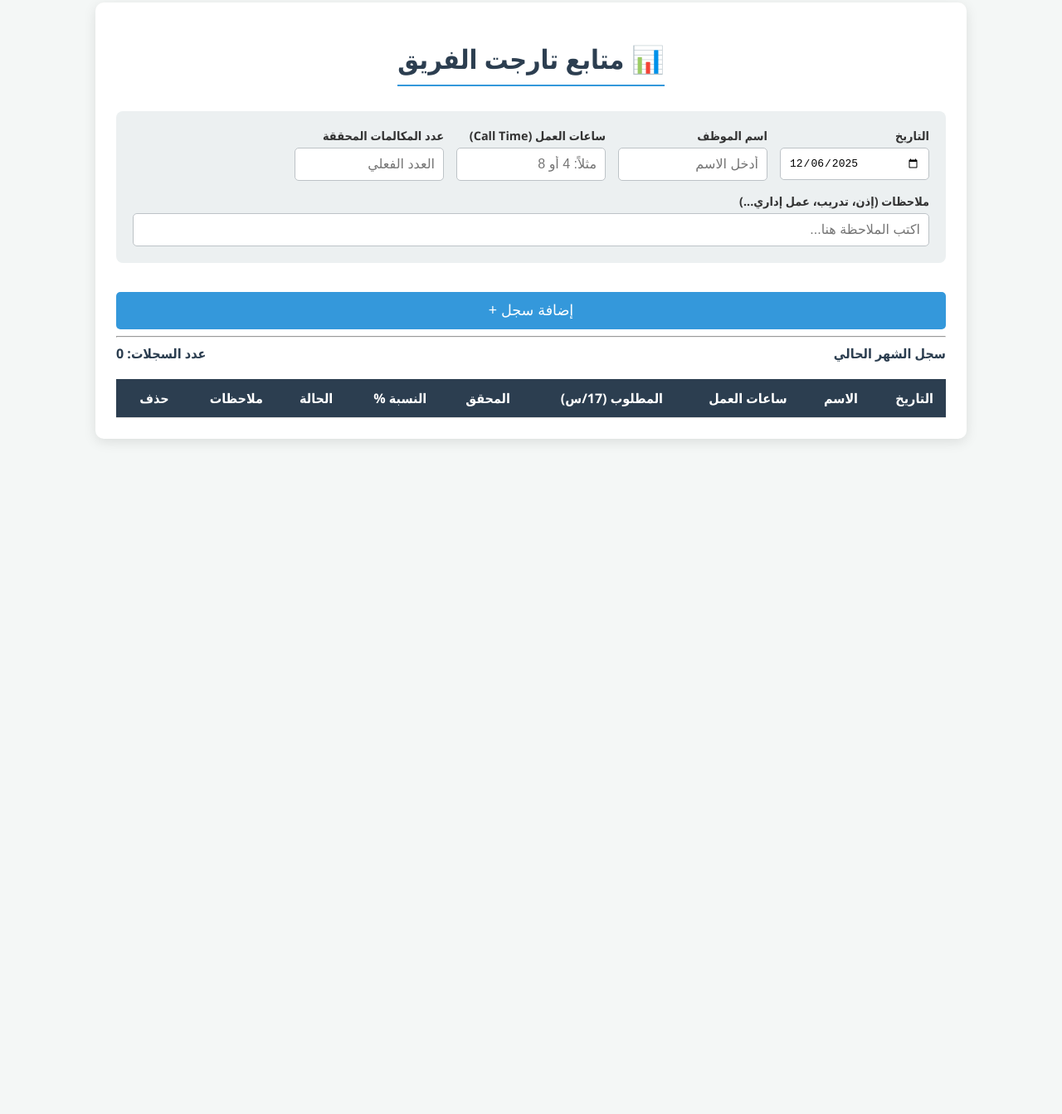
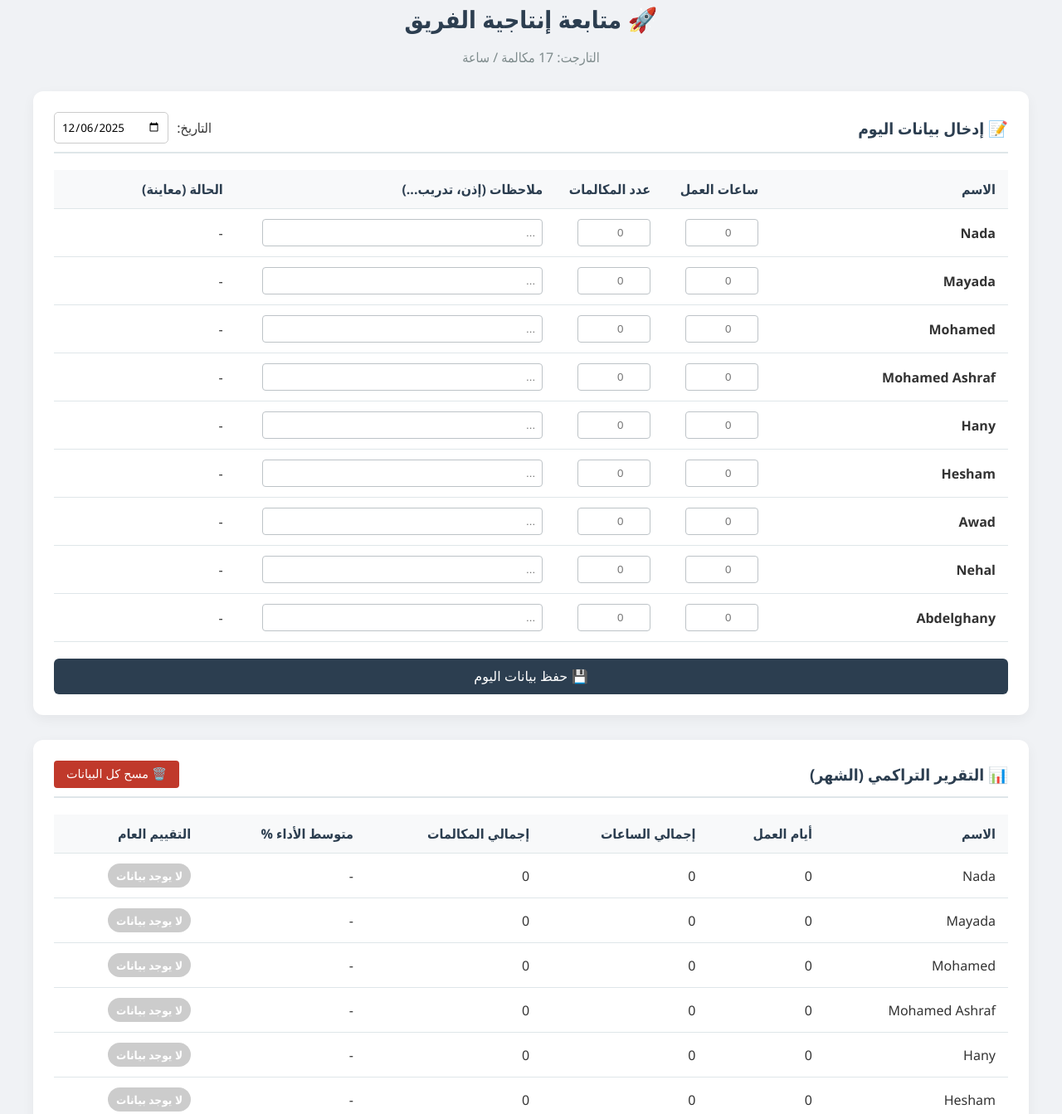
Before and after one commit to Mahmouds05/Productivity, a plain HTML site: page index.html in a window 1280 px wide. Shown: the part 17-1360 px from the top of the page at 83% size. Before the commit the page ends 800 px from the top, so only its background shows below. Drawn offline with Linux system fonts and the light colour scheme.

Commit message:
Update index.html

```diff
--- a/index.html
+++ b/index.html
@@ -3,337 +3,420 @@
 <head>
     <meta charset="UTF-8">
     <meta name="viewport" content="width=device-width, initial-scale=1.0">
-    <title>متابع إنتاجية الفريق - التارجت</title>
+    <title>تارجت التيم - لوحة التحكم</title>
     <style>
         :root {
-            --primary-color: #2c3e50;
-            --accent-color: #3498db;
-            --success-color: #27ae60;
-            --danger-color: #c0392b;
-            --light-bg: #f4f7f6;
+            --bg-color: #f0f2f5;
+            --primary: #2c3e50;
+            --accent: #3498db;
+            --white: #ffffff;
+            --green: #27ae60;
+            --red: #c0392b;
+            --border: #dfe6e9;
         }
 
         body {
             font-family: 'Segoe UI', Tahoma, Geneva, Verdana, sans-serif;
-            background-color: var(--light-bg);
+            background-color: var(--bg-color);
             margin: 0;
             padding: 20px;
             color: #333;
         }
 
         .container {
-            max-width: 1000px;
+            max-width: 1200px;
             margin: 0 auto;
-            background: white;
-            padding: 25px;
-            border-radius: 10px;
-            box-shadow: 0 4px 15px rgba(0,0,0,0.1);
+        }
+
+        header {
+            text-align: center;
+            margin-bottom: 30px;
         }
 
         h1 {
-            text-align: center;
-            color: var(--primary-color);
-            margin-bottom: 30px;
-            border-bottom: 2px solid var(--accent-color);
-            padding-bottom: 10px;
-            display: inline-block;
+            color: var(--primary);
+            margin: 0;
+            font-size: 1.8rem;
         }
 
-        /* Form Styling */
-        .input-group {
-            display: grid;
-            grid-template-columns: repeat(auto-fit, minmax(150px, 1fr));
-            gap: 15px;
-            margin-bottom: 25px;
-            background: #ecf0f1;
-            padding: 20px;
-            border-radius: 8px;
+        p {
+            color: #7f8c8d;
         }
 
-        .form-control {
-            display: flex;
-            flex-direction: column;
+        /* كروت الأقسام */
+        .card {
+            background: var(--white);
+            border-radius: 12px;
+            padding: 25px;
+            margin-bottom: 30px;
+            box-shadow: 0 5px 15px rgba(0,0,0,0.05);
         }
 
-        label {
-            margin-bottom: 5px;
-            font-weight: bold;
-            font-size: 0.9em;
+        .card-header {
+            display: flex;
+            justify-content: space-between;
+            align-items: center;
+            margin-bottom: 20px;
+            border-bottom: 2px solid var(--border);
+            padding-bottom: 10px;
         }
 
-        input, select, textarea {
-            padding: 10px;
-            border: 1px solid #bdc3c7;
-            border-radius: 5px;
-            font-size: 1em;
+        .card-title {
+            font-size: 1.2rem;
+            font-weight: bold;
+            color: var(--primary);
         }
 
-        button {
-            background-color: var(--accent-color);
-            color: white;
-            border: none;
-            padding: 12px 25px;
-            border-radius: 5px;
-            cursor: pointer;
-            font-size: 1.1em;
-            transition: background 0.3s;
-            margin-top: 10px;
-            width: 100%;
+        /* التحكم في التاريخ */
+        .date-control {
+            display: flex;
+            align-items: center;
+            gap: 10px;
         }
 
-        button:hover {
-            background-color: #2980b9;
+        input[type="date"] {
+            padding: 8px;
+            border: 1px solid #ccc;
+            border-radius: 5px;
+            font-family: inherit;
         }
 
-        /* Table Styling */
+        /* الجداول */
+        .table-responsive {
+            overflow-x: auto;
+        }
+
         table {
             width: 100%;
             border-collapse: collapse;
-            margin-top: 20px;
+            min-width: 600px;
         }
 
         th, td {
             padding: 12px 15px;
             text-align: right;
-            border-bottom: 1px solid #ddd;
+            border-bottom: 1px solid var(--border);
         }
 
         th {
-            background-color: var(--primary-color);
-            color: white;
+            background-color: #f8f9fa;
+            color: var(--primary);
+            font-weight: 600;
+        }
+
+        /* حقول الإدخال داخل الجدول */
+        .input-mini {
+            width: 70px;
+            padding: 8px;
+            border: 1px solid #bdc3c7;
+            border-radius: 4px;
+            text-align: center;
+        }
+
+        .input-note {
+            width: 90%;
+            padding: 8px;
+            border: 1px solid #bdc3c7;
+            border-radius: 4px;
         }
 
         tr:hover {
-            background-color: #f1f1f1;
+            background-color: #fafafa;
         }
 
-        /* Status Badges */
+        /* الأزرار */
+        .btn-save {
+            background-color: var(--primary);
+            color: white;
+            border: none;
+            padding: 12px 30px;
+            border-radius: 6px;
+            cursor: pointer;
+            font-size: 1rem;
+            width: 100%;
+            margin-top: 20px;
+            transition: background 0.3s;
+        }
+
+        .btn-save:hover {
+            background-color: #1a252f;
+        }
+
+        .btn-reset {
+            background-color: var(--red);
+            color: white;
+            border: none;
+            padding: 8px 15px;
+            border-radius: 4px;
+            cursor: pointer;
+            font-size: 0.9rem;
+        }
+
+        /* بادجات الأداء */
         .badge {
             padding: 5px 10px;
-            border-radius: 15px;
-            font-size: 0.85em;
+            border-radius: 20px;
+            font-size: 0.85rem;
+            font-weight: bold;
             color: white;
-            font-weight: bold;
+            display: inline-block;
+            min-width: 60px;
+            text-align: center;
         }
-        .bg-success { background-color: var(--success-color); }
-        .bg-danger { background-color: var(--danger-color); }
+        .b-green { background: var(--green); }
+        .b-red { background: var(--red); }
+        .b-orange { background: #f39c12; }
 
-        /* Progress Bar */
-        .progress-container {
-            background-color: #e0e0e0;
-            border-radius: 10px;
-            height: 10px;
-            width: 100%;
-            margin-top: 5px;
-            overflow: hidden;
-        }
-        .progress-bar {
-            height: 100%;
-            border-radius: 10px;
-            transition: width 0.5s ease-in-out;
-        }
-
-        .note-text {
-            font-style: italic;
-            color: #7f8c8d;
-            font-size: 0.9em;
-        }
-
-        .summary-box {
-            display: flex;
-            justify-content: space-between;
-            margin-bottom: 20px;
-            font-weight: bold;
-            color: var(--primary-color);
-        }
-
-        .delete-btn {
-            background-color: var(--danger-color);
-            padding: 5px 10px;
-            font-size: 0.8em;
-            width: auto;
-            margin: 0;
+        /* تظليل الصفوف */
+        .row-highlight {
+            background-color: #e8f8f5;
         }
     </style>
 </head>
 <body>
 
 <div class="container">
-    <div style="text-align: center;">
-        <h1>📊 متابع تارجت الفريق</h1>
-    </div>
+    <header>
+        <h1>🚀 متابعة إنتاجية الفريق</h1>
+        <p>التارجت: 17 مكالمة / ساعة</p>
+    </header>
 
-    <div class="input-group">
-        <div class="form-control">
-            <label>التاريخ</label>
-            <input type="date" id="dateInput">
-        </div>
-        <div class="form-control">
-            <label>اسم الموظف</label>
-            <input type="text" id="nameInput" placeholder="أدخل الاسم">
-        </div>
-        <div class="form-control">
-            <label>ساعات العمل (Call Time)</label>
-            <input type="number" id="hoursInput" placeholder="مثلاً: 4 أو 8" min="1" max="12">
-        </div>
-        <div class="form-control">
-            <label>عدد المكالمات المحققة</label>
-            <input type="number" id="callsInput" placeholder="العدد الفعلي">
-        </div>
-        <div class="form-control" style="grid-column: 1 / -1;">
-            <label>ملاحظات (إذن، تدريب، عمل إداري...)</label>
-            <input type="text" id="notesInput" placeholder="اكتب الملاحظة هنا...">
+    <div class="card">
+        <div class="card-header">
+            <span class="card-title">📝 إدخال بيانات اليوم</span>
+            <div class="date-control">
+                <label>التاريخ:</label>
+                <input type="date" id="currentDate">
             </div>
         </div>
 
-    <button onclick="addRecord()">إضافة سجل +</button>
-
-    <hr>
-
-    <div class="summary-box">
-        <span>سجل الشهر الحالي</span>
-        <span id="totalRecords">عدد السجلات: 0</span>
-    </div>
-
-    <table id="recordsTable">
+        <div class="table-responsive">
+            <table id="entryTable">
                 <thead>
                     <tr>
-                <th>التاريخ</th>
                         <th>الاسم</th>
-                <th>ساعات العمل</th>
-                <th>المطلوب (17/س)</th>
-                <th>المحقق</th>
-                <th>النسبة %</th>
-                <th>الحالة</th>
-                <th>ملاحظات</th>
-                <th>حذف</th>
+                        <th style="width: 100px;">ساعات العمل</th>
+                        <th style="width: 100px;">عدد المكالمات</th>
+                        <th>ملاحظات (إذن، تدريب...)</th>
+                        <th>الحالة (معاينة)</th>
                     </tr>
                 </thead>
-        <tbody>
+                <tbody id="entryTableBody">
                     </tbody>
             </table>
         </div>
 
+        <button class="btn-save" onclick="saveDailyData()">💾 حفظ بيانات اليوم</button>
+    </div>
+
+    <div class="card">
+        <div class="card-header">
+            <span class="card-title">📊 التقرير التراكمي (الشهر)</span>
+            <button class="btn-reset" onclick="clearAllData()">🗑️ مسح كل البيانات</button>
+        </div>
+
+        <div class="table-responsive">
+            <table id="statsTable">
+                <thead>
+                    <tr>
+                        <th>الاسم</th>
+                        <th>أيام العمل</th>
+                        <th>إجمالي الساعات</th>
+                        <th>إجمالي المكالمات</th>
+                        <th>متوسط الأداء %</th>
+                        <th>التقييم العام</th>
+                    </tr>
+                </thead>
+                <tbody id="statsBody">
+                    </tbody>
+            </table>
+        </div>
+    </div>
+</div>
+
 <script>
-    // إعداد التاريخ لليوم تلقائياً
-    document.getElementById('dateInput').valueAsDate = new Date();
+    // قائمة الأسماء الثابتة
+    const TEAM_NAMES = [
+        "Nada",
+        "Mayada",
+        "Mohamed",
+        "Mohamed Ashraf",
+        "Hany",
+        "Hesham",
+        "Awad",
+        "Nehal",
+        "Abdelghany"
+    ];
 
-    // التارجت في الساعة
     const TARGET_PER_HOUR = 17;
 
-    // تحميل البيانات المحفوظة عند فتح الصفحة
-    document.addEventListener('DOMContentLoaded', loadData);
+    // تهيئة الصفحة
+    document.addEventListener('DOMContentLoaded', () => {
+        document.getElementById('currentDate').valueAsDate = new Date();
+        renderEntryTable();
+        calculateAndRenderStats();
+    });
 
-    function addRecord() {
-        const date = document.getElementById('dateInput').value;
-        const name = document.getElementById('nameInput').value;
-        const hours = parseFloat(document.getElementById('hoursInput').value);
-        const calls = parseInt(document.getElementById('callsInput').value);
-        const notes = document.getElementById('notesInput').value;
+    // 1. رسم جدول الإدخال بناءً على الأسماء
+    function renderEntryTable() {
+        const tbody = document.getElementById('entryTableBody');
+        tbody.innerHTML = '';
 
-        if (!date || !name || !hours || isNaN(calls)) {
-            alert('الرجاء ملء جميع الحقول الأساسية');
+        TEAM_NAMES.forEach((name, index) => {
+            const tr = document.createElement('tr');
+            tr.innerHTML = `
+                <td style="font-weight:bold;">${name}</td>
+                <td><input type="number" id="hours_${index}" class="input-mini" placeholder="0" oninput="previewStatus(${index})"></td>
+                <td><input type="number" id="calls_${index}" class="input-mini" placeholder="0" oninput="previewStatus(${index})"></td>
+                <td><input type="text" id="note_${index}" class="input-note" placeholder="..."></td>
+                <td id="status_${index}">-</td>
+            `;
+            tbody.appendChild(tr);
+        });
+    }
+
+    // 2. وظيفة معاينة الحالة (تحسب التارجت وأنت بتكتب)
+    function previewStatus(index) {
+        const hours = parseFloat(document.getElementById(`hours_${index}`).value) || 0;
+        const calls = parseInt(document.getElementById(`calls_${index}`).value) || 0;
+        const statusCell = document.getElementById(`status_${index}`);
+
+        if (hours > 0) {
+            const required = hours * TARGET_PER_HOUR;
+            const diff = calls - required;
+            const isAchieved = calls >= required;
+
+            let color = isAchieved ? 'green' : 'red';
+            let symbol = isAchieved ? '✔️' : '❌';
+
+            statusCell.innerHTML = `<span style="color:${color}; font-weight:bold;">${symbol} (${diff > 0 ? '+' : ''}${diff})</span>`;
+        } else {
+            statusCell.innerHTML = '-';
+        }
+    }
+
+    // 3. حفظ البيانات
+    function saveDailyData() {
+        const date = document.getElementById('currentDate').value;
+        let dailyRecords = [];
+        let hasData = false;
+
+        TEAM_NAMES.forEach((name, index) => {
+            const hours = parseFloat(document.getElementById(`hours_${index}`).value);
+            const calls = parseInt(document.getElementById(`calls_${index}`).value);
+            const note = document.getElementById(`note_${index}`).value;
+
+            // نحفظ فقط الموظف اللي تم إدخال ساعات له
+            if (hours && hours > 0) {
+                hasData = true;
+                const required = hours * TARGET_PER_HOUR;
+                const percent = (calls / required) * 100;
+
+                dailyRecords.push({
+                    date: date,
+                    name: name,
+                    hours: hours,
+                    calls: calls,
+                    required: required,
+                    percent: percent,
+                    note: note
+                });
+            }
+        });
+
+        if (!hasData) {
+            alert('من فضلك أدخل بيانات لموظف واحد على الأقل');
             return;
         }
 
-        // المعادلة الحسابية
-        const requiredCalls = hours * TARGET_PER_HOUR;
-        const achievementPercent = (calls / requiredCalls) * 100;
-        const isAchieved = calls >= requiredCalls;
-        const diff = calls - requiredCalls; // الفارق (بالسالب أو الموجب)
+        // حفظ في LocalStorage
+        let allHistory = JSON.parse(localStorage.getItem('teamProductivityDB')) || [];
 
-        const record = {
-            id: Date.now(),
-            date,
-            name,
-            hours,
-            requiredCalls,
-            calls,
-            achievementPercent: achievementPercent.toFixed(1),
-            isAchieved,
-            diff,
-            notes
-        };
+        // مسح أي بيانات قديمة لنفس التاريخ (عشان لو عدلت وحفظت تاني)
+        allHistory = allHistory.filter(record => record.date !== date);
 
-        saveRecord(record);
-        renderRow(record);
-        clearInputs();
+        // دمج الجديد
+        allHistory = [...allHistory, ...dailyRecords];
+
+        localStorage.setItem('teamProductivityDB', JSON.stringify(allHistory));
+
+        alert('تم حفظ البيانات بنجاح ✅');
+
+        // تصفير الخانات
+        renderEntryTable();
+        // تحديث الجدول التحليلي
+        calculateAndRenderStats();
     }
 
-    function renderRow(record) {
-        const table = document.getElementById('recordsTable').getElementsByTagName('tbody')[0];
-        const newRow = table.insertRow();
+    // 4. حساب وعرض الإحصائيات (الأيام، المتوسط)
+    function calculateAndRenderStats() {
+        let allHistory = JSON.parse(localStorage.getItem('teamProductivityDB')) || [];
+        const tbody = document.getElementById('statsBody');
+        tbody.innerHTML = '';
 
-        // تحديد لون الحالة وشريط التقدم
-        const statusClass = record.isAchieved ? 'bg-success' : 'bg-danger';
-        const statusText = record.isAchieved ? 'تم التحقيق' : 'لم يتحقق';
-        const diffText = record.diff > 0 ? `+${record.diff}` : `${record.diff}`;
+        TEAM_NAMES.forEach(name => {
+            // فلترة سجلات الموظف ده بس
+            const records = allHistory.filter(r => r.name === name);
 
-        // لون شريط التقدم يعتمد على النسبة
-        let progressColor = '#e74c3c'; // أحمر
-        if (record.achievementPercent >= 100) progressColor = '#27ae60'; // أخضر
-        else if (record.achievementPercent >= 80) progressColor = '#f39c12'; // برتقالي
-
-        // الحد الأقصى للعرض 100% للشريط
-        const widthPercent = Math.min(record.achievementPercent, 100);
-
-        newRow.innerHTML = `
-            <td>${record.date}</td>
-            <td><strong>${record.name}</strong></td>
-            <td>${record.hours} ساعات</td>
-            <td>${record.requiredCalls}</td>
-            <td>
-                ${record.calls} <small style="color:${record.diff >= 0 ? 'green' : 'red'}">(${diffText})</small>
-            </td>
-            <td>
-                ${record.achievementPercent}%
-                <div class="progress-container">
-                    <div class="progress-bar" style="width: ${widthPercent}%; background-color: ${progressColor};"></div>
-                </div>
-            </td>
-            <td><span class="badge ${statusClass}">${statusText}</span></td>
-            <td class="note-text">${record.notes}</td>
-            <td><button class="delete-btn" onclick="deleteRecord(${record.id}, this)">X</button></td>
+            if (records.length === 0) {
+                // لو ملوش داتا، نكتب أصفار
+                tbody.innerHTML += `
+                    <tr>
+                        <td>${name}</td>
+                        <td>0</td>
+                        <td>0</td>
+                        <td>0</td>
+                        <td>-</td>
+                        <td><span class="badge" style="background:#ccc">لا يوجد بيانات</span></td>
+                    </tr>
                 `;
-
-        updateCount();
+                return;
             }
 
-    function saveRecord(record) {
-        let records = JSON.parse(localStorage.getItem('teamProductivity')) || [];
-        records.push(record);
-        localStorage.setItem('teamProductivity', JSON.stringify(records));
+            // الحسابات
+            const daysWorked = records.length;
+            const totalHours = records.reduce((sum, r) => sum + r.hours, 0);
+            const totalCalls = records.reduce((sum, r) => sum + r.calls, 0);
+
+            // حساب متوسط نسبة تحقيق التارجت
+            // نجمع كل النسب المئوية ونقسمها على عدد الأيام
+            const totalPercent = records.reduce((sum, r) => sum + r.percent, 0);
+            const avgPercent = (totalPercent / daysWorked).toFixed(1);
+
+            let badgeClass = '';
+            let badgeText = '';
+
+            if (avgPercent >= 100) {
+                badgeClass = 'b-green';
+                badgeText = 'ممتاز 🌟';
+            } else if (avgPercent >= 85) {
+                badgeClass = 'b-orange';
+                badgeText = 'جيد جداً';
+            } else {
+                badgeClass = 'b-red';
+                badgeText = 'يحتاج تحسين';
             }
 
-    function loadData() {
-        let records = JSON.parse(localStorage.getItem('teamProductivity')) || [];
-        records.forEach(renderRow);
-        updateCount();
+            tbody.innerHTML += `
+                <tr class="row-highlight">
+                    <td style="font-weight:bold;">${name}</td>
+                    <td>${daysWorked} أيام</td>
+                    <td>${totalHours}</td>
+                    <td>${totalCalls}</td>
+                    <td style="direction:ltr">${avgPercent}%</td>
+                    <td><span class="badge ${badgeClass}">${badgeText}</span></td>
+                </tr>
+            `;
+        });
     }
 
-    function deleteRecord(id, btn) {
-        if(confirm('هل أنت متأكد من حذف هذا السجل؟')) {
-            let records = JSON.parse(localStorage.getItem('teamProductivity')) || [];
-            records = records.filter(r => r.id !== id);
-            localStorage.setItem('teamProductivity', JSON.stringify(records));
-
-            // حذف الصف من الجدول
-            const row = btn.parentNode.parentNode;
-            row.parentNode.removeChild(row);
-            updateCount();
+    // 5. مسح كل شيء (زرار خطر)
+    function clearAllData() {
+        if(confirm('هل أنت متأكد من مسح جميع البيانات السابقة؟ لا يمكن التراجع.')) {
+            localStorage.removeItem('teamProductivityDB');
+            calculateAndRenderStats();
+            alert('تم مسح البيانات');
         }
-    }
-
-    function updateCount() {
-        const count = document.getElementById('recordsTable').getElementsByTagName('tbody')[0].rows.length;
-        document.getElementById('totalRecords').innerText = `عدد السجلات: ${count}`;
-    }
-
-    function clearInputs() {
-        document.getElementById('nameInput').value = '';
-        document.getElementById('hoursInput').value = '';
-        document.getElementById('callsInput').value = '';
-        document.getElementById('notesInput').value = '';
     }
 </script>
 
```
Lines whose indentation alone changed are shown as unchanged.
